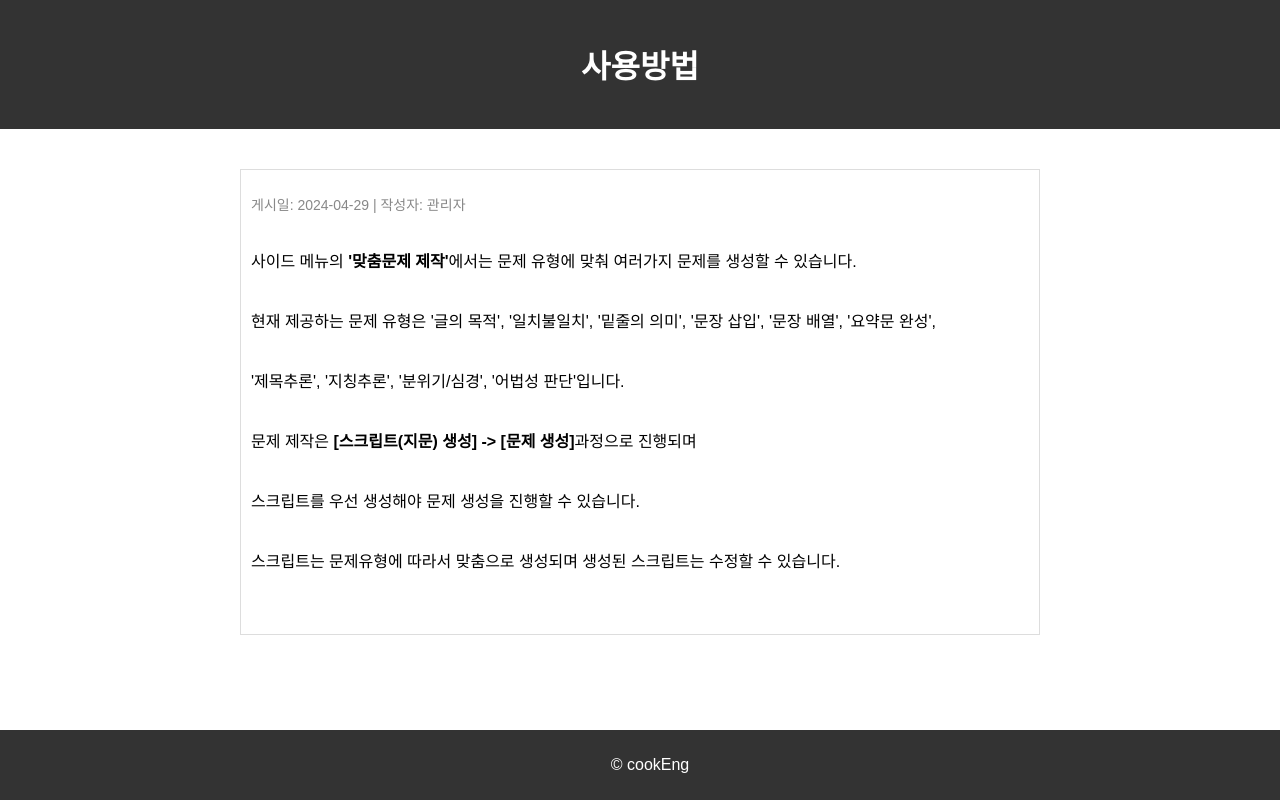
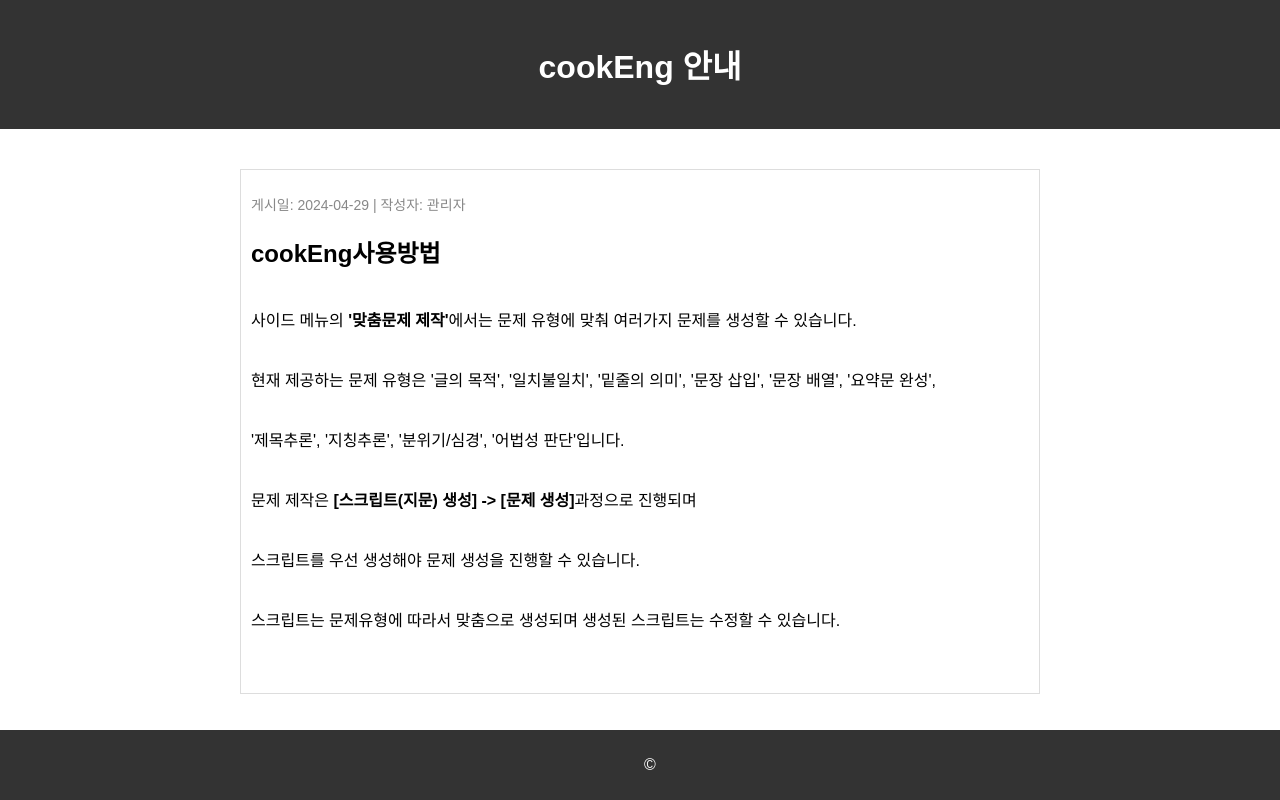
Before and after one commit to Kangsungmin/ai_service_info_web, a plain HTML site: page useInfo.html in a window 1280 px wide. Drawn offline with Linux system fonts and the light colour scheme.

Commit message:
Update useInfo.html

```diff
--- a/useInfo.html
+++ b/useInfo.html
@@ -10,13 +10,14 @@
 <body>
 
     <header>
-        <h1>사용방법</h1>
+        <h1>cookEng 안내</h1>
     </header>
 
     <main>
         <article>
             <p class="post-meta">게시일: 2024-04-29 | 작성자: 관리자</p>
             <p>
+                <h2>cookEng사용방법</h2>
                 <br>
                 사이드 메뉴의 <strong>'맞춤문제 제작'</strong>에서는 문제 유형에 맞춰 여러가지 문제를 생성할 수 있습니다.<br><br><br>
                 현재 제공하는 문제 유형은 '글의 목적', '일치불일치', '밑줄의 의미', '문장 삽입', '문장 배열', '요약문 완성',<br><br><br>
@@ -29,7 +30,7 @@
     </main>
 
     <footer>
-        <p>&copy; cookEng</p>
+        <p>&copy; </p>
     </footer>
 
 </body>
```
